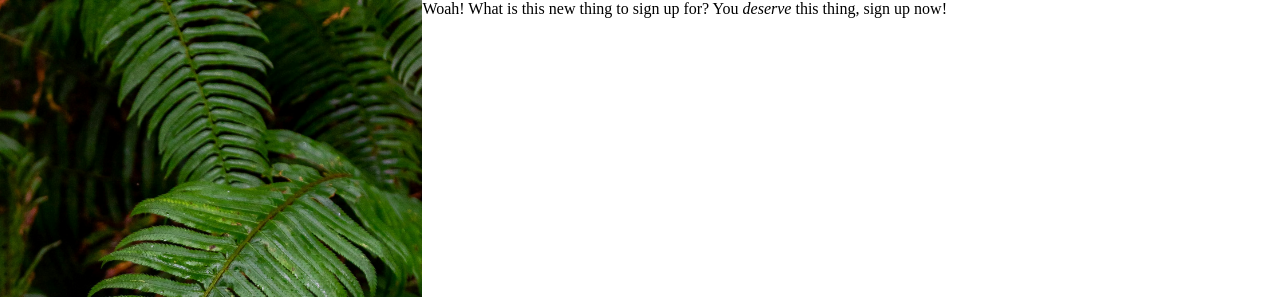
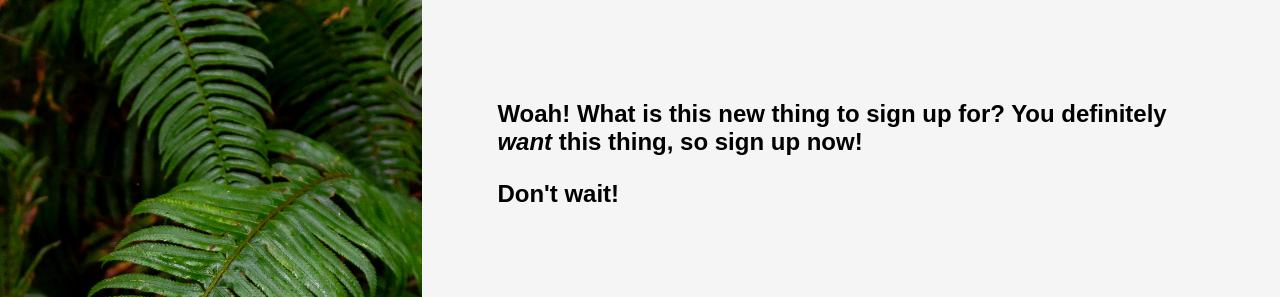
Before and after one commit to cwilso28/sign-up_form, a plain HTML site: page index.html in a window 1280 px wide. Shown: the top 297 px of the page. Drawn offline with Linux system fonts and the light colour scheme.

Commit message:
Add content to hero
Add a message to the user to encourage them to sign up. Format the
content with spaces around the paragraph containing the words to make
the section visually appealing.

```diff
--- a/index.html
+++ b/index.html
@@ -14,7 +14,8 @@
     </div>
     <div id="form-container">
       <div id="hero-section">
-        <p>Woah! What is this new thing to sign up for? You <em>deserve</em> this thing, sign up now!</p>
+        <p>Woah! What is this new thing to sign up for? You definitely <em>want</em> this thing, so sign up now!</p>
+        <p>Don't wait!</p>
       </div>
       <div id="form-section">
       </div>
--- a/stylesheet.css
+++ b/stylesheet.css
@@ -87,8 +87,29 @@ body {
 #hero-section,
 #submission-section {
   height: var(--hero);
+  background-color: rgb(245, 245, 245);
 }
 
 #form-section {
   height: var(--form);
+  background-color: white;
+  /* box-shadow: 5px 5px red; */
 }
+
+#submission-section {
+  box-shadow: inset 0px 5px 5px rgb(206, 206, 206);
+}
+
+#hero-section p {
+  font-size: 1.5em;
+  font-weight: bold;
+  font-family: sans-serif;
+  margin-left: 75px;
+  margin-right: 75px;
+
+}
+
+#hero-section > p:first-child {
+  margin-top: 100px;
+  margin-bottom: 1em;
+}
```
